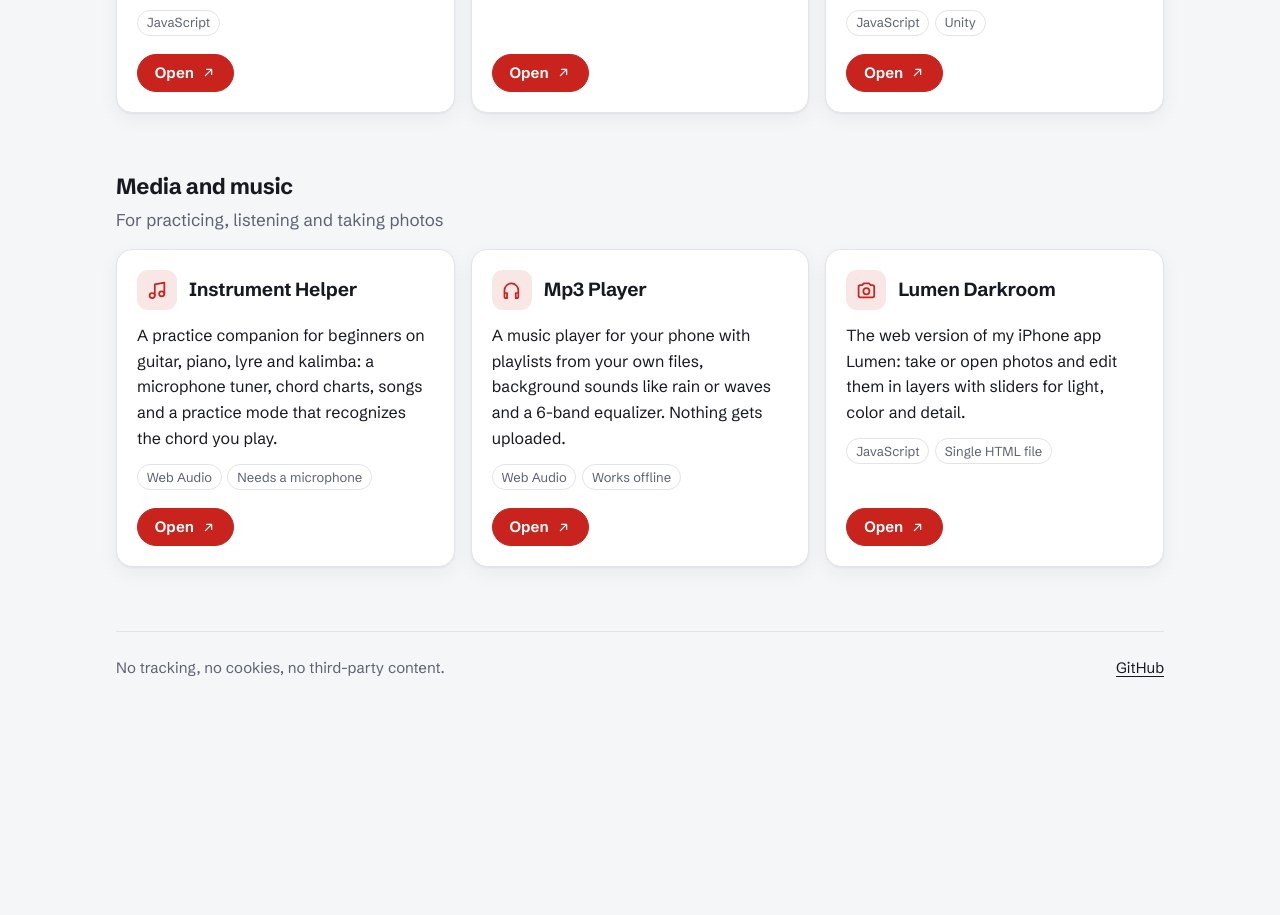
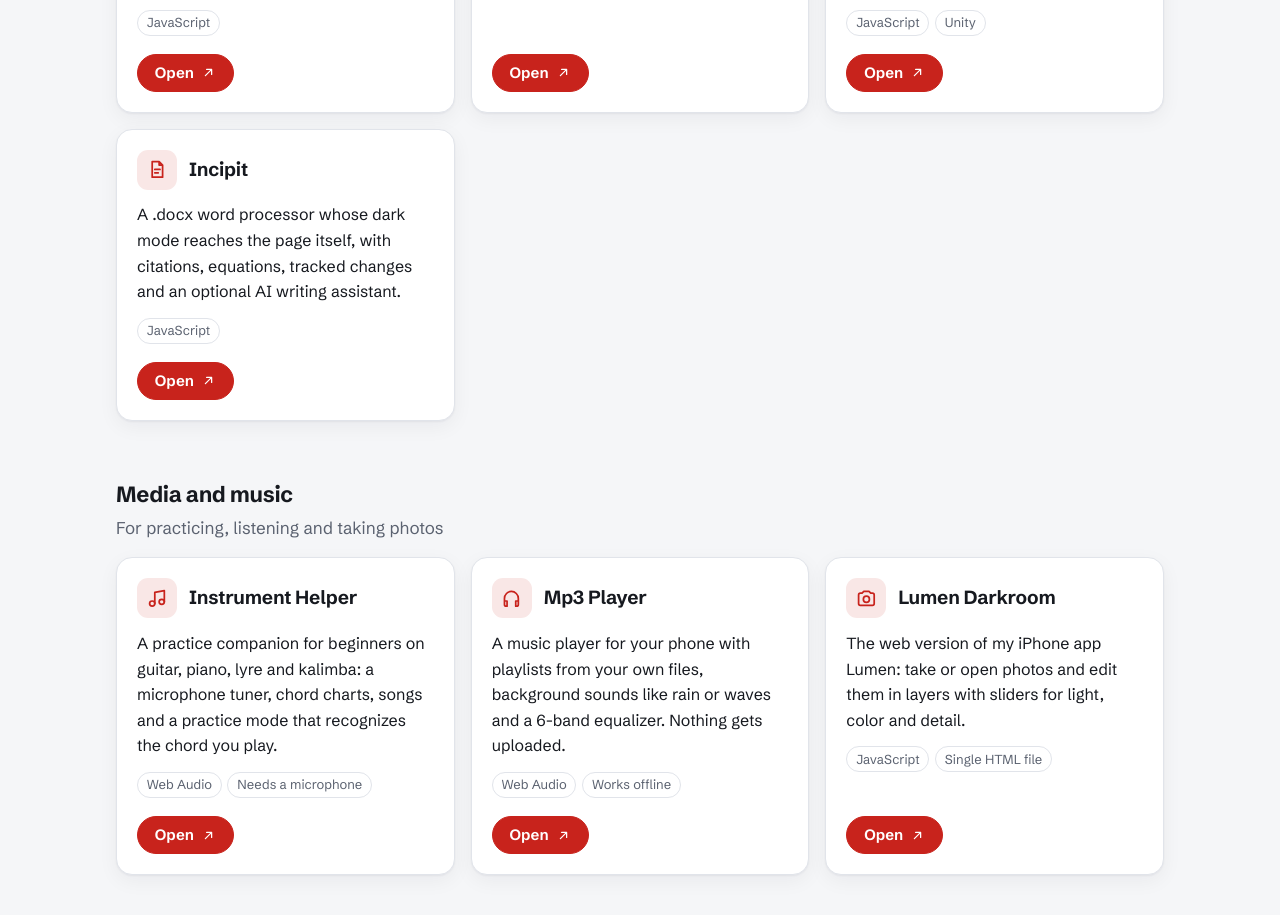
Before and after one commit to jeeasoro/home, a plain HTML site: page index.html in a window 1280 px wide. Shown: the part 1341-2256 px from the top of the page. Before the commit the page ends 2069 px from the top, so only its background shows below. Drawn offline with Linux system fonts and the light colour scheme.

Commit message:
Update index.html

```diff
--- a/index.html
+++ b/index.html
@@ -535,6 +535,18 @@ h1 {
 					<a class="btn open" href="/uxml-workbench/"><span lang="de">Öffnen</span><span lang="en">Open</span><span class="sr"> UXML Workbench</span><svg class="ico" viewBox="0 0 24 24" aria-hidden="true"><path d="M7 17 17 7M9 7h8v8"/></svg></a>
 				</div>
 			</li>
+			<li class="card">
+				<div class="card-head">
+					<span class="icon"><svg class="ico" viewBox="0 0 24 24" aria-hidden="true"><path d="M14 3H6v18h12V7zM14 3v4h4M9 12h6M9 16h4"/></svg></span>
+					<h3>Incipit</h3>
+				</div>
+				<p lang="de">Eine Textverarbeitung für .docx-Dateien, deren Dunkelmodus auch die Seite selbst erfasst, mit Quellenangaben, Formeln, Änderungsverfolgung und einem optionalen KI-Schreibassistenten.</p>
+				<p lang="en">A .docx word processor whose dark mode reaches the page itself, with citations, equations, tracked changes and an optional AI writing assistant.</p>
+				<ul class="tags"><li>JavaScript</li></ul>
+				<div class="links">
+					<a class="btn open" href="/incipit/"><span lang="de">Öffnen</span><span lang="en">Open</span><span class="sr"> Incipit</span><svg class="ico" viewBox="0 0 24 24" aria-hidden="true"><path d="M7 17 17 7M9 7h8v8"/></svg></a>
+				</div>
+			</li>
 		</ul>
 	</section>
 
```
